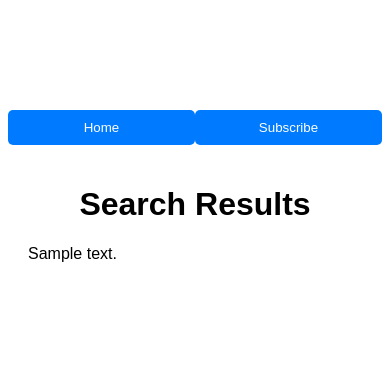
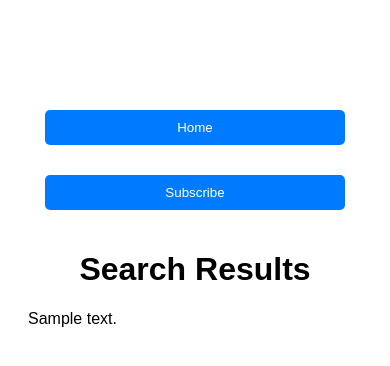
Before and after one commit to E-Ghandour-CodeAcademy/individual_assignment, a Flask app: template templates/results.html in a window 390 px wide. Shown: the top 366 px of the page. Run offline with Flask 2, Linux system fonts and the light colour scheme; the template is opened without the code that fills it: most values are stand-ins (such as "Sample title", 1, 10 or a date in 2020); some libraries are stand-ins or nearby versions.

Commit message:
added CSS for the error message for password and media query for buttons container to stack on top on small windows

```diff
--- a/static/styles.css
+++ b/static/styles.css
@@ -55,6 +55,12 @@ input, select, button {
   justify-content: space-between;
 }
 
+@media (max-width: 600px) {
+  .button-container {
+    flex-direction: column; /* Stack buttons vertically on small screens */
+    align-items: center; /* Center buttons horizontally */
+  }
+}
 .results-container {
   text-align: left;
   margin: 20px;
@@ -114,3 +120,7 @@ input, select, button {
   border-radius: 5px;
   background-color: #f9f9f9;
 }
+
+.flashes li {
+  color: red;
+}
```
